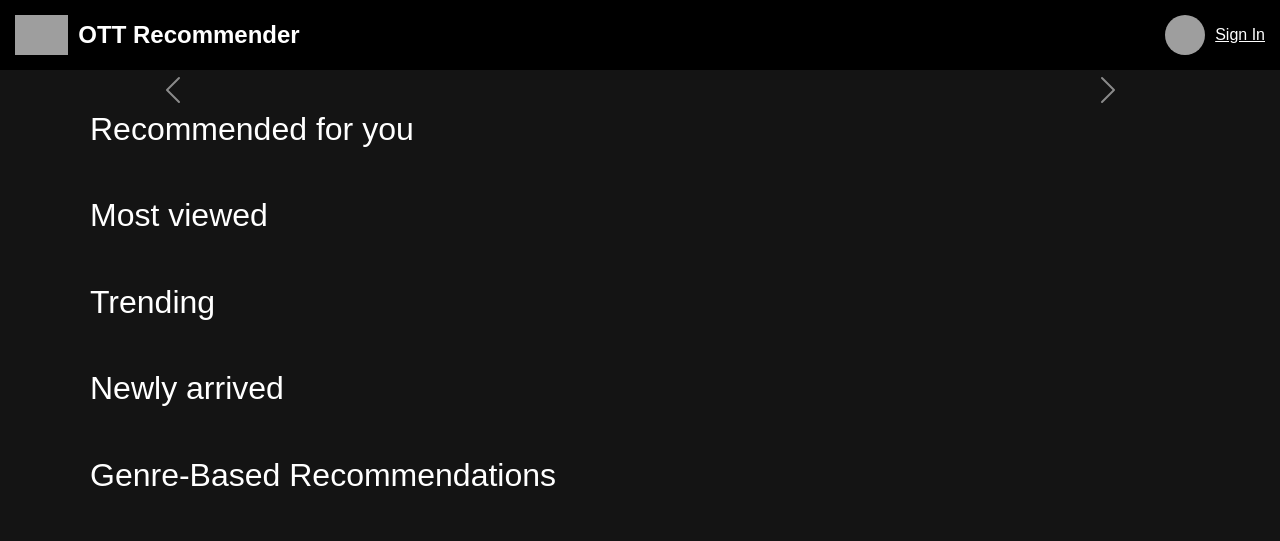
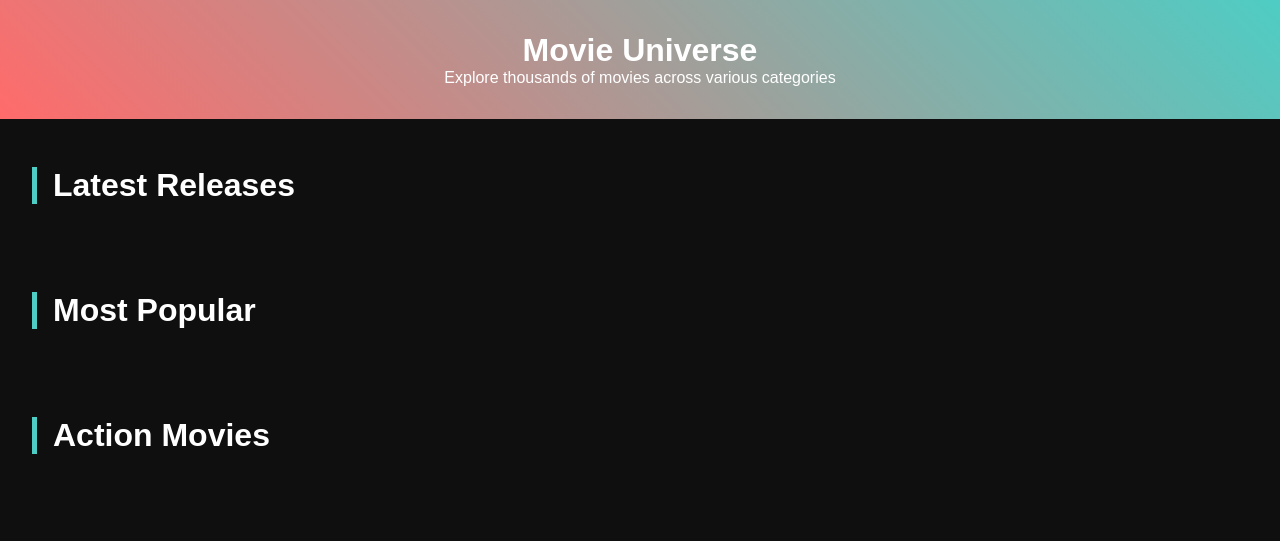
Before and after one commit to Anshuman-cs50/Hybrid-Recommendation-System, a Flask app: page / in a window 1280 px wide. Shown: the top 541 px of the page. Run offline with Flask 3, Linux system fonts and the light colour scheme; data that the repository does not hold is empty; grey boxes are pictures that could not be loaded.

Commit message:
some major changes in the overall look and functionallity of the site

```diff
--- a/app.py
+++ b/app.py
@@ -1,62 +1,76 @@
-from flask import Flask, jsonify, render_template, url_for
+from flask import Flask, render_template, jsonify
 import pymysql
 
 app = Flask(__name__)
 
-# Database connection
+# Database configuration (update with your credentials)
+app.config['MYSQL_HOST'] = 'localhost'
+app.config['MYSQL_USER'] = 'root'
+app.config['MYSQL_PASSWORD'] = 'Anshuman@0812'
+app.config['MYSQL_DB'] = 'movies_db'
+app.config['MYSQL_CURSORCLASS'] = 'DictCursor'
+
 def get_db_connection():
     return pymysql.connect(
-        host='localhost',
-        user='root',
-        password='Anshuman@0812',
-        database='movies_db'
+        host=app.config['MYSQL_HOST'],
+        user=app.config['MYSQL_USER'],
+        password=app.config['MYSQL_PASSWORD'],
+        db=app.config['MYSQL_DB'],
+        cursorclass=pymysql.cursors.DictCursor
     )
-
-conn = get_db_connection()
-cursor = conn.cursor()
 
 @app.route('/')
 def index():
-    # get some movie recommendations based on user preferences
-    # pack the data into a dictionary such that {movie_id: , movie_name: , genre: [genre1, genre2, ...], release_date: , overview: , rating: , poster_path}
+    return render_template('index.html')
 
-    # most viewed movies
-    most_viewed = fetch_most_viewed_movies()
+@app.route('/api/movies')
+def get_movies():
+    # This is where you'll implement your database queries
+    # Sample structure - replace with actual database queries
+    movies = {
+        "latest": [],
+        "popular": [],
+        "action": []
+    }
 
-    # get the most popular movies from the database
-    cursor.execute("SELECT * FROM movies ORDER BY popularity DESC LIMIT 10")
+    try:
+        # Example query structure (implement your actual queries here)
+        connection = get_db_connection()
+        with connection.cursor() as cursor:
+            # Query for latest movies (you'll need to implement this)
+            cursor.execute("""
+                SELECT m.*
+                FROM movies m
+                ORDER BY release_date DESC
+                LIMIT 10
+            """)
+            movies['latest'] = cursor.fetchall()
 
-    # get some genre-based recommendations
-    return render_template('index.html', most_viewed=most_viewed)
+            # Query for popular movies
+            cursor.execute("""
+                SELECT m.*
+                FROM movies m
+                ORDER BY popularity DESC
+                LIMIT 10
+            """)
+            movies['popular'] = cursor.fetchall()
 
-def fetch_most_viewed_movies():
-    cursor.execute("select movie_id, title, release_date, overview, poster_path from movies order by vote_count desc limit 21")
-    most_viewed = cursor.fetchall()
+            # Query for action movies
+            cursor.execute("""
+                SELECT m.*
+                FROM movies m
+                JOIN movie_genres mg ON m.movie_id = mg.movie_id
+                JOIN genres g ON mg.genre_id = g.id
+                WHERE g.name = 'Action'
+                LIMIT 10
+            """)
+            movies['action'] = cursor.fetchall()
 
-    # Convert the result to a list of dictionaries
-    most_viewed = [
-        {
-            'movie_id': row[0],
-            'poster_path': row[4]
-        } for row in most_viewed
-    ]
+        connection.close()
+    except Exception as e:
+        print(f"Database error: {e}")
 
-    # helper function to fetch genres for a given movie_id
-    # def fetch_genres(movie_id):
-    #     cursor.execute("""
-    #                     select name from genres
-    #                     where id in (
-    #                         select genre_id from movie_genres where movie_id = %s
-    #                     )
-    #                 """, (movie_id, ))
-    #     genres = cursor.fetchall()
-    #     return [genre[0] for genre in genres] # return a flatten list of genres
-
-    # # add attrifute genres to each movie in most_viewed
-    # for movie in most_viewed:
-    #     movie["genres"] = fetch_genres(movie["movie_id"])
-
-    return most_viewed
+    return jsonify(movies)
 
 if __name__ == '__main__':
     app.run(debug=True)
--- /dev/null
+++ b/static/css/style.css
@@ -0,0 +1,91 @@
+* {
+    margin: 0;
+    padding: 0;
+    box-sizing: border-box;
+    font-family: 'Arial', sans-serif;
+}
+
+body {
+    background-color: #0f0f0f;
+    color: white;
+}
+
+.header {
+    text-align: center;
+    padding: 2rem;
+    background: linear-gradient(45deg, #ff6b6b, #4ecdc4);
+}
+
+.category-section {
+    margin: 3rem 0;
+    padding: 0 2rem;
+}
+
+.category-title {
+    font-size: 2rem;
+    margin-bottom: 1.5rem;
+    padding-left: 1rem;
+    border-left: 5px solid #4ecdc4;
+}
+
+.movies-container {
+    display: flex;
+    overflow-x: auto;
+    gap: 1.5rem;
+    padding-bottom: 1rem;
+}
+
+.movie-card {
+    min-width: 250px;
+    background: #1a1a1a;
+    border-radius: 10px;
+    overflow: hidden;
+    transition: transform 0.3s, box-shadow 0.3s;
+    cursor: pointer;
+    position: relative;
+}
+
+.movie-card:hover {
+    transform: translateY(-10px);
+    box-shadow: 0 10px 20px rgba(0,0,0,0.3);
+}
+
+.movie-poster {
+    width: 100%;
+    height: 350px;
+    object-fit: cover;
+}
+
+.movie-info {
+    padding: 1rem;
+}
+
+.movie-title {
+    font-size: 1.1rem;
+    margin-bottom: 0.5rem;
+}
+
+.movie-details {
+    display: flex;
+    justify-content: space-between;
+    font-size: 0.9rem;
+    color: #888;
+}
+
+.rating {
+    color: #ffd700;
+}
+
+/* Custom Scrollbar */
+::-webkit-scrollbar {
+    height: 8px;
+}
+
+::-webkit-scrollbar-track {
+    background: #1a1a1a;
+}
+
+::-webkit-scrollbar-thumb {
+    background: #4ecdc4;
+    border-radius: 4px;
+}
--- a/static/css/template.css
+++ /dev/null
@@ -1,103 +0,0 @@
-body {
-    font-family: Arial, sans-serif;
-    background-color: #141414;
-    color: white;
-    margin: 0;
-    padding: 0;
-}
-.navbar {
-    display: flex;
-    justify-content: space-between;
-    align-items: center;
-    padding: 15px;
-    background-color: black;
-}
-.logo {
-    display: flex;
-    align-items: center;
-    font-size: 24px;
-    font-weight: bold;
-}
-.logo img {
-    height: 40px;
-    margin-right: 10px;
-}
-.user-profile {
-    display: flex;
-    align-items: center;
-    gap: 10px;
-}
-.user-profile img {
-    width: 40px;
-    height: 40px;
-    border-radius: 50%;
-}
-.container {
-    padding: 20px;
-}
-.movies {
-    display: flex;
-    flex-wrap: wrap;
-    gap: 10px;
-    flex: 0 0 auto;
-    margin-right: 10px;
-
-    display: flex;
-    overflow-x: auto;
-    scroll-behavior: smooth;
-    white-space: nowrap;
-    width: 90%;
-    padding: 10px;
-}
-.movie {
-    width: 150px;
-    height: 220px;
-    background-color: #222;
-    display: flex;
-    flex-direction: column;
-    justify-content: flex-end;
-    align-items: center;
-    border-radius: 10px;
-    overflow: hidden;
-    position: relative;
-    padding: 10px;
-    text-align: center;
-}
-.movie img {
-    width: 100%;
-    height: 100%;
-    position: absolute;
-    top: 0;
-    left: 0;
-    object-fit: cover;
-    opacity: 0.7;
-    border-radius: 8px;
-}
-.movie .info {
-    position: relative;
-    z-index: 2;
-}
-h2 {
-    margin-top: 20px;
-}
-.movies-wrapper {
-    display: flex;
-    align-items: center;
-    position: relative;
-}
-.scroll-left, .scroll-right {
-    background-color: rgba(0, 0, 0, 0.5);
-    color: white;
-    border: none;
-    padding: 10px;
-    cursor: pointer;
-    font-size: 20px;
-    position: absolute;
-    z-index: 10;
-}
-.scroll-left {
-    left: 0;
-}
-.scroll-right {
-    right: 0;
-}
--- /dev/null
+++ b/static/js/script.js
@@ -0,0 +1,72 @@
+// Function to create movie cards (updated to match database fields)
+function createMovieCard(movie) {
+    return `
+        <div class="movie-card">
+            <img src="${movie.poster}" alt="${movie.title}" class="movie-poster">
+            <div class="movie-info">
+                <h3 class="movie-title">${movie.title}</h3>
+                <div class="movie-details">
+                    <span>${new Date(movie.releaseDate).getFullYear()}</span>
+                    <span class="rating">★ ${movie.rating.toFixed(1)}</span>
+                </div>
+            </div>
+        </div>
+    `;
+}
+
+// Add hover effect function
+function initializeHoverEffects() {
+    document.querySelectorAll('.movie-card').forEach(card => {
+        card.addEventListener('mousemove', (e) => {
+            const rect = card.getBoundingClientRect();
+            const x = e.clientX - rect.left;
+            const y = e.clientY - rect.top;
+            card.style.transform = `perspective(1000px) rotateX(${(y - rect.height/2)/10}deg) rotateY(${-(x - rect.width/2)/10}deg) translateY(-10px)`;
+        });
+
+        card.addEventListener('mouseleave', () => {
+            card.style.transform = 'translateY(0)';
+        });
+    });
+}
+
+// Fetch and populate movies from Flask API
+async function populateMovies() {
+    try {
+        const response = await fetch('/api/movies');
+        const categories = await response.json();
+
+        const containers = {
+            "latest": "#latest-movies",
+            "popular": "#popular-movies",
+            "action": "#action-movies"
+        };
+
+        Object.entries(containers).forEach(([category, selector]) => {
+            const container = document.querySelector(selector);
+            container.innerHTML = '';
+            categories[category].forEach(movie => {
+                // Map database fields to expected format
+                const movieData = {
+                    title: movie.title,
+                    poster: movie.poster_path ?
+                        `https://image.tmdb.org/t/p/w500${movie.poster_path}` :
+                        'https://via.placeholder.com/250x350',
+                    releaseDate: movie.release_date,
+                    rating: movie.vote_average
+                };
+                container.innerHTML += createMovieCard(movieData);
+            });
+        });
+
+        // Reinitialize hover effects after content loads
+        initializeHoverEffects();
+    } catch (error) {
+        console.error('Error fetching movies:', error);
+    }
+}
+
+// Initialize when DOM is loaded
+document.addEventListener('DOMContentLoaded', () => {
+    populateMovies();
+});
--- a/templates/index.html
+++ b/templates/index.html
@@ -1,78 +1,35 @@
-{% extends "template.html" %}
+<!DOCTYPE html>
+<html lang="en">
+<head>
+    <meta charset="UTF-8">
+    <meta name="viewport" content="width=device-width, initial-scale=1.0">
+    <title>Movie Universe</title>
+    <link rel="stylesheet" href="https://cdnjs.cloudflare.com/ajax/libs/font-awesome/6.0.0/css/all.min.css">
+    <link rel="stylesheet" href="{{ url_for('static', filename='css/style.css') }}">
+</head>
+<body>
+    <header class="header">
+        <h1>Movie Universe</h1>
+        <p>Explore thousands of movies across various categories</p>
+    </header>
 
-{% block title %}Home - OTT Recommender{% endblock %}
+    <main>
+        <section class="category-section" id="latest">
+            <h2 class="category-title">Latest Releases</h2>
+            <div class="movies-container" id="latest-movies"></div>
+        </section>
 
-{% block content %}
-    <div id="carouselExampleIndicators" class="carousel slide" data-bs-ride="carousel">
-        <div class="carousel-indicators">
-            {% for image in carousel_images %}
-                <button type="button" data-bs-target="#carouselExampleIndicators" data-bs-slide-to="{{ loop.index0 }}" class="{% if loop.first %}active{% endif %}" aria-current="true" aria-label="Slide {{ loop.index }}"></button>
-            {% endfor %}
-        </div>
-        <div class="carousel-inner">
-            {% for image in carousel_images %}
-                <div class="carousel-item {% if loop.first %}active{% endif %}">
-                    <img src="{{ image }}" class="d-block w-100" alt="Slide {{ loop.index }}">
-                </div>
-            {% endfor %}
-        </div>
-        <button class="carousel-control-prev" type="button" data-bs-target="#carouselExampleIndicators" data-bs-slide="prev">
-            <span class="carousel-control-prev-icon" aria-hidden="true"></span>
-            <span class="visually-hidden">Previous</span>
-        </button>
-        <button class="carousel-control-next" type="button" data-bs-target="#carouselExampleIndicators" data-bs-slide="next">
-            <span class="carousel-control-next-icon" aria-hidden="true"></span>
-            <span class="visually-hidden">Next</span>
-        </button>
-    </div>
+        <section class="category-section" id="popular">
+            <h2 class="category-title">Most Popular</h2>
+            <div class="movies-container" id="popular-movies"></div>
+        </section>
 
-    <h2>Recommended for you</h2>
-    <div class="movies" id="user-recommendations">
-        {% if user_recommendations %}
-            {% for movie in user_recommendations %}
-                <div class="movie">{{ movie }}</div>
-            {% endfor %}
-        {% endif %}
-    </div>
+        <section class="category-section" id="action">
+            <h2 class="category-title">Action Movies</h2>
+            <div class="movies-container" id="action-movies"></div>
+        </section>
+    </main>
 
-    <h2>Most viewed</h2>
-    <div class="movies" id="top10-recommendations">
-        {% if most_viewed %}
-            {% for movie in most_viewed %}
-                <div class="movie">{{ movie }}</div>
-            {% endfor %}
-        {% endif %}
-    </div>
-
-    <h2>Trending</h2>
-    <div class="movies" id="most-popular">
-        {% if trending %}
-            {% for movie in trending %}
-                <div class="movie">{{ movie }}</div>
-            {% endfor %}
-        {% endif %}
-    </div>
-
-    <h2>Newly arrived</h2>
-    <div class="movies" id="most-popular">
-        {% if newly_arr %}
-            {% for movie in newly_arr %}
-                <div class="movie">{{ movie }}</div>
-            {% endfor %}
-        {% endif %}
-    </div>
-
-    <h2>Genre-Based Recommendations</h2>
-    <div class="movies" id="genre-recommendations">
-        {% if genre_recommendations %}
-            {% for genre, movies in genre_recommendations.items() %}
-                <h3>{{ genre }}</h3>
-                <div class="movies">
-                    {% for movie in movies %}
-                        <div class="movie">{{ movie }}</div>
-                    {% endfor %}
-                </div>
-            {% endfor %}
-        {% endif %}
-    </div>
-{% endblock %}
+    <script src="{{ url_for('static', filename='js/script.js') }}"></script>
+</body>
+</html>
--- a/templates/template.html
+++ /dev/null
@@ -1,35 +0,0 @@
-<!DOCTYPE html>
-<html lang="en">
-<head>
-    <meta charset="UTF-8">
-    <meta name="viewport" content="width=device-width, initial-scale=1.0">
-    <title>{% block title %}OTT Platform{% endblock %}</title>
-    <link rel="stylesheet" href="https://cdnjs.cloudflare.com/ajax/libs/font-awesome/6.0.0/css/all.min.css">
-    <link rel="stylesheet" href="https://cdn.jsdelivr.net/npm/bootstrap@5.3.0/dist/css/bootstrap.min.css">
-
-    {% block script %}
-        <script src="https://cdn.jsdelivr.net/npm/bootstrap@5.3.0/dist/js/bootstrap.bundle.min.js"></script>
-    {% endblock %}
-    {% block styles %}
-        <link rel="stylesheet" href="{{ url_for('static', filename='css/template.css') }}">
-    {% endblock %}
-
-</head>
-<body>
-    <div class="navbar">
-        <div class="logo">
-            <img src="{{ url_for('static', filename='logo.png') }}" alt="Logo"> OTT Recommender
-        </div>
-        <div class="user-profile">
-            <img src="{{ url_for('static', filename='unknown-user.png') }}" alt="User Profile">
-            <a href="#" class="text-white">Sign In</a>
-        </div>
-    </div>
-
-    <div class="container">
-        {% block content %}{% endblock %}
-    </div>
-
-
-</body>
-</html>
```
Also changed, not shown: static/css/movie.css (deleted, +0 -34 lines), templates/movie.html (deleted, +0 -20 lines), static/css/temp.css (deleted).
